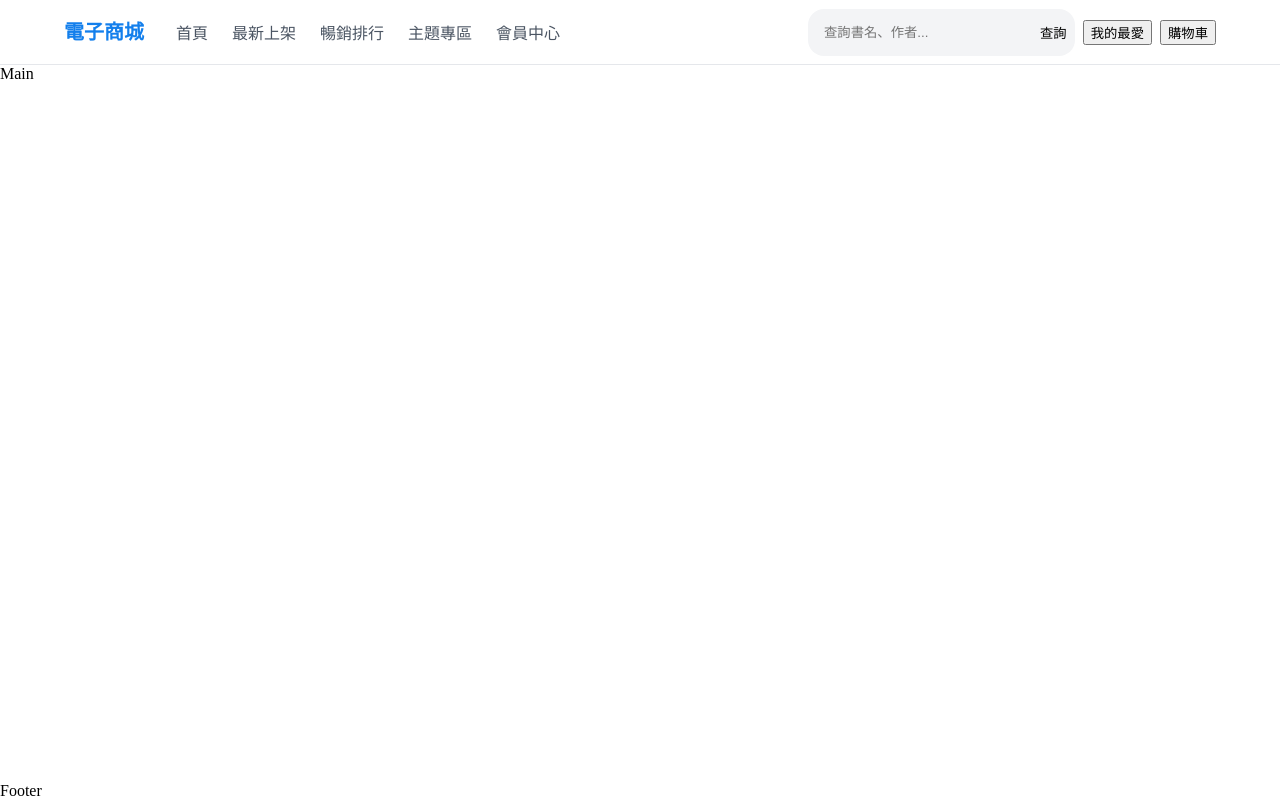
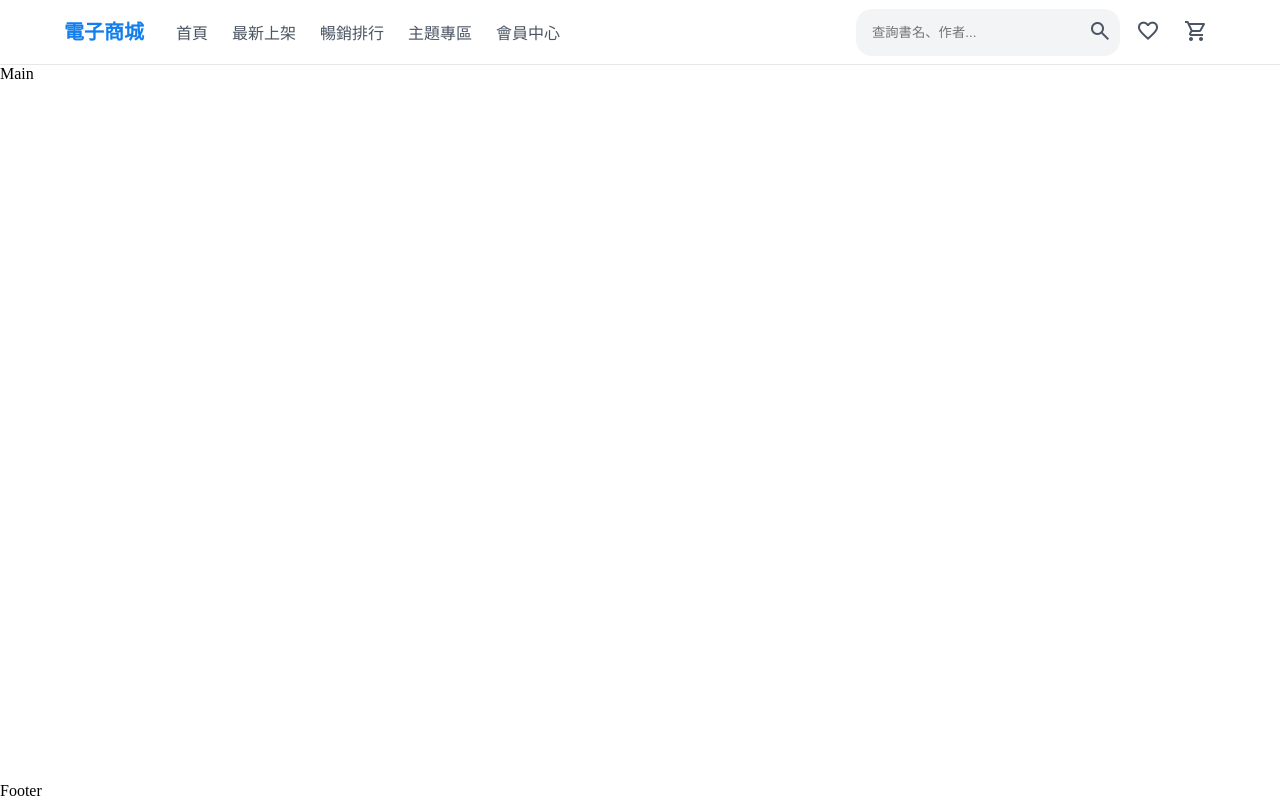
Before and after one commit to Zzxz-18/mcu-114-1-web-14130833, a plain HTML site: page src/index.html in a window 1280 px wide. Drawn offline with nearby package versions, Linux system fonts and the light colour scheme.

Commit message:
feat(header): 功能圖示設定新增

```diff
--- a/src/index.html
+++ b/src/index.html
@@ -4,6 +4,7 @@
     <meta charset="UTF-8" />
     <meta name="viewport" content="width=device-width, initial-scale=1.0" />
     <title>電子商城</title>
+    <link href="https://fonts.googleapis.com/css2?family=Material+Symbols+Outlined" rel="stylesheet" />
     <link rel="stylesheet" href="style.min.css" />
   </head>
   <body>
@@ -24,10 +25,16 @@
             <div class="right">
               <div class="search">
                 <input type="text" placeholder="查詢書名、作者..." />
-                <button type="button">查詢</button>
+                <button type="button">
+                  <span class="material-symbols-outlined">search</span>
+                </button>
               </div>
-              <button type="button">我的最愛</button>
-              <button type="button">購物車</button>
+              <button type="button">
+                <span class="material-symbols-outlined">favorite</span>
+              </button>
+              <button type="button">
+                <span class="material-symbols-outlined"> shopping_cart </span>
+              </button>
             </div>
           </div>
         </div>
--- a/src/scss/_header.scss
+++ b/src/scss/_header.scss
@@ -76,6 +76,13 @@ header {
           cursor: pointer;
         }
       }
+
+      button {
+        background-color: transparent;
+        padding: 0.5rem;
+        border: none;
+        color: var(--text-color);
+      }
     }
   }
 }
```
Also changed, not shown: src/style.min.css, 1 other file.
